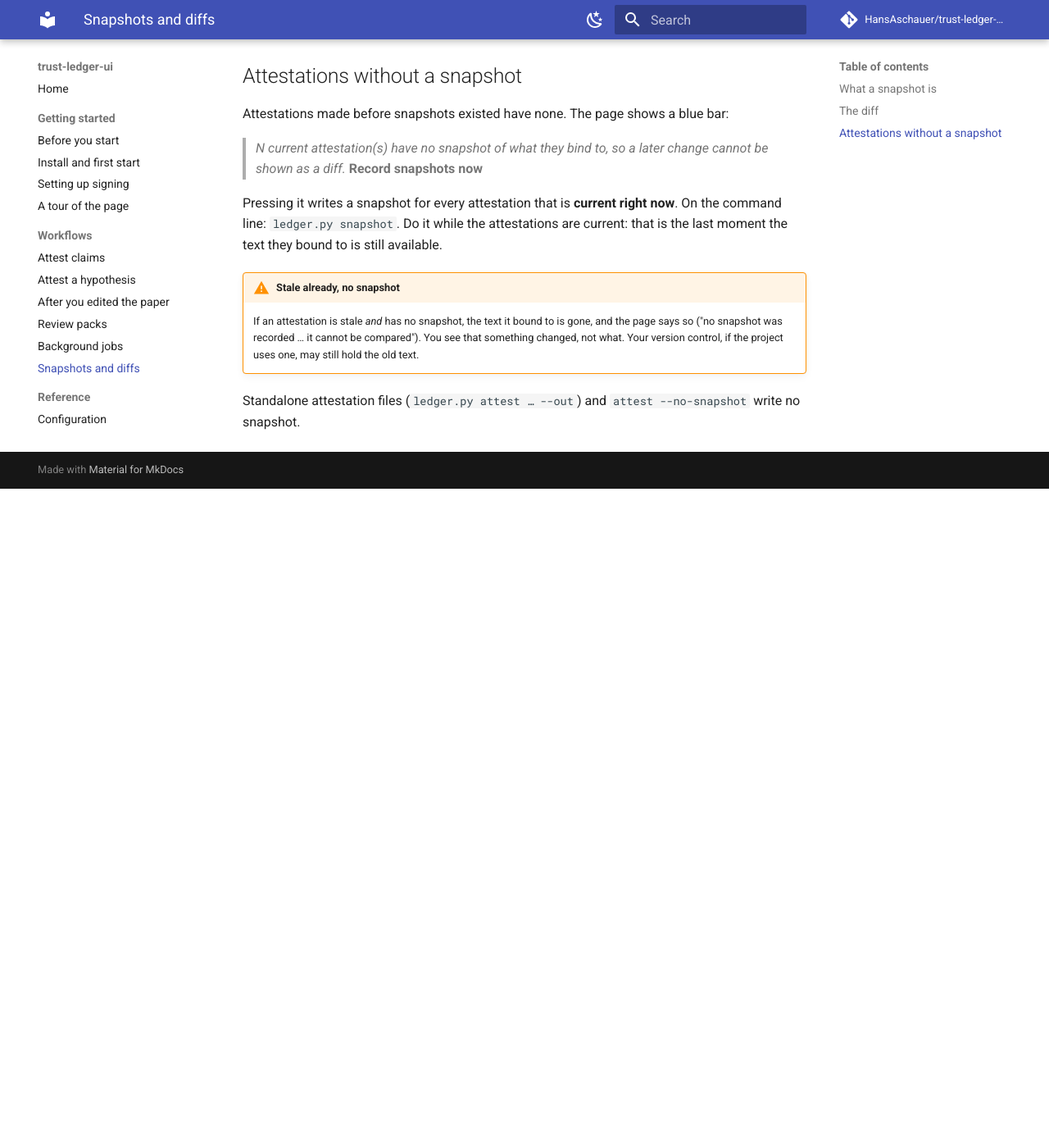
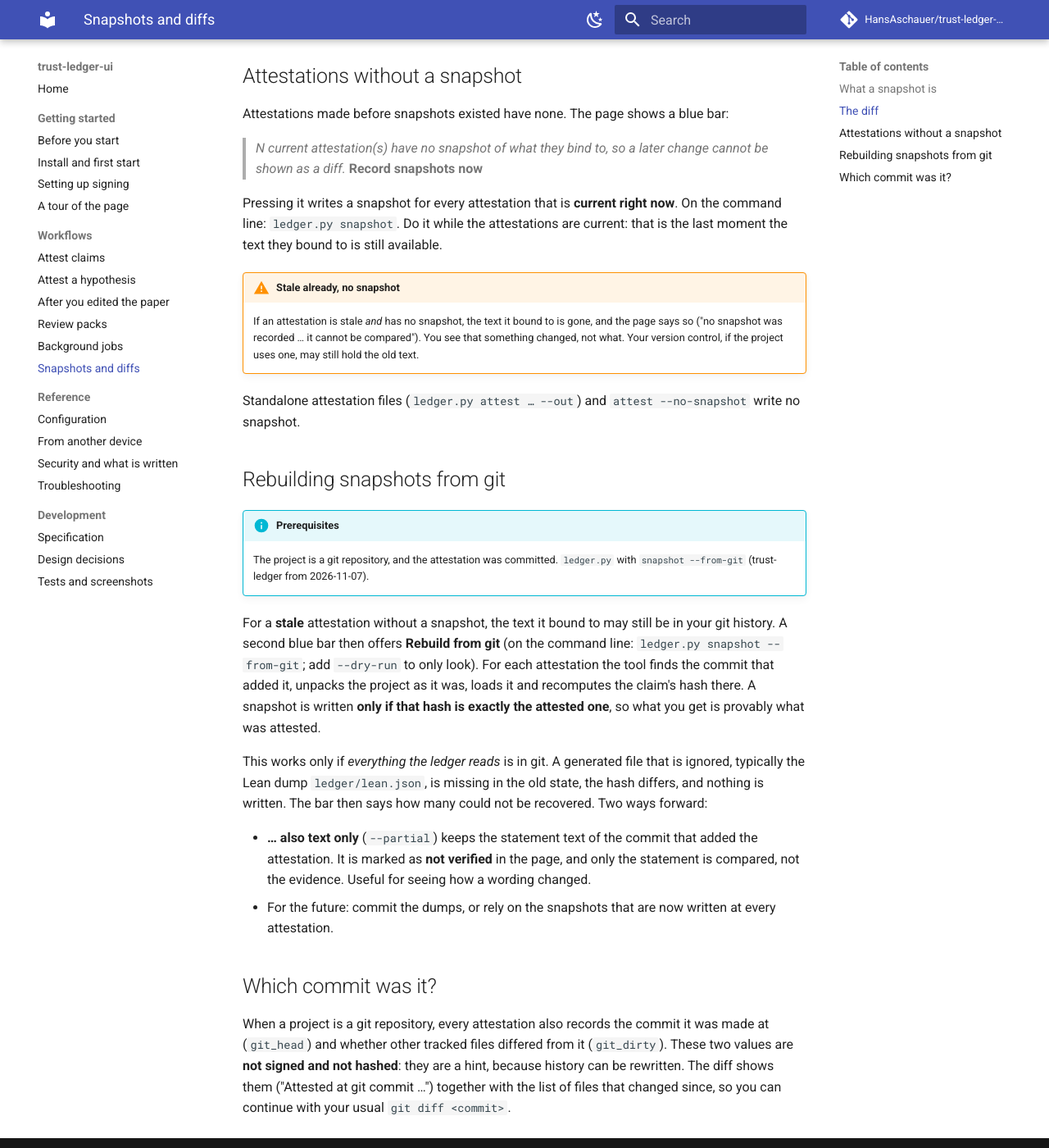
Before and after one commit to HansAschauer/trust-ledger-ui, an MkDocs documentation site: the page built from docs/snapshots.md, in a window 1280 px wide and 1400 px high, scrolled down 1546 px. Shown: the whole window at 82% size. Built offline with MkDocs 1.6.1 and Material for MkDocs 9.7.7, drawn with Linux system fonts in a browser that asks for light colours; comment, search, counter and statistics services are not loaded; before the commit the page ends 2142 px from its top, so only the background shows below that.

Commit message:
Assessments and git in the page; rebuild stale snapshots from the history
- the claim detail shows the model's assessment (verdict, text, current / outdated / unbound) and a list
  filter collects outdated or unbound ones
- a second blue bar offers "Rebuild from git" (exact) and "also text only" (unverified) for stale
  attestations without a snapshot; the diff names the commit an attestation was made at, lists the files
  changed since, and marks an unverified comparison
- undo compares the record as it was really appended (ledger.py may now add git_head / git_dirty after
  signing)
- manual: snapshots page (rebuilding from git, which commit), assessments in the tour, troubleshooting

Needs the trust-ledger branch with assess / snapshot --from-git.

Co-Authored-By: Claude Sonnet 5.5 <noreply@anthropic.com>

```diff
--- a/docs/snapshots.md
+++ b/docs/snapshots.md
@@ -49,3 +49,30 @@ available.
     one, may still hold the old text.
 
 Standalone attestation files (`ledger.py attest … --out`) and `attest --no-snapshot` write no snapshot.
+
+## Rebuilding snapshots from git
+
+!!! info "Prerequisites"
+    The project is a git repository, and the attestation was committed. `ledger.py` with `snapshot --from-git` (trust-ledger
+    from 2026-11-07).
+
+For a **stale** attestation without a snapshot, the text it bound to may still be in your git history. A second blue bar then
+offers **Rebuild from git** (on the command line: `ledger.py snapshot --from-git`; add `--dry-run` to only look). For each
+attestation the tool finds the commit that added it, unpacks the project as it was, loads it and recomputes the claim's
+hash there. A snapshot is written **only if that hash is exactly the attested one**, so what you get is provably what was
+attested.
+
+This works only if *everything the ledger reads* is in git. A generated file that is ignored, typically the Lean dump
+`ledger/lean.json`, is missing in the old state, the hash differs, and nothing is written. The bar then says how many could
+not be recovered. Two ways forward:
+
+- **… also text only** (`--partial`) keeps the statement text of the commit that added the attestation. It is marked as
+  **not verified** in the page, and only the statement is compared, not the evidence. Useful for seeing how a wording changed.
+- For the future: commit the dumps, or rely on the snapshots that are now written at every attestation.
+
+## Which commit was it?
+
+When a project is a git repository, every attestation also records the commit it was made at (`git_head`) and whether
+other tracked files differed from it (`git_dirty`). These two values are **not signed and not hashed**: they are a hint,
+because history can be rewritten. The diff shows them ("Attested at git commit …") together with the list of files that
+changed since, so you can continue with your usual `git diff <commit>`.
```
Also changed, not shown: docs/tour.md (+15 -0 lines), docs/troubleshooting.md (+2 -0 lines), ledger-ui.toml (added, +11 -0 lines), src/trust_ledger_ui/static/app.js (+18 -3 lines), src/trust_ledger_ui/static/index.html (+41 -2 lines), 5 other files.
